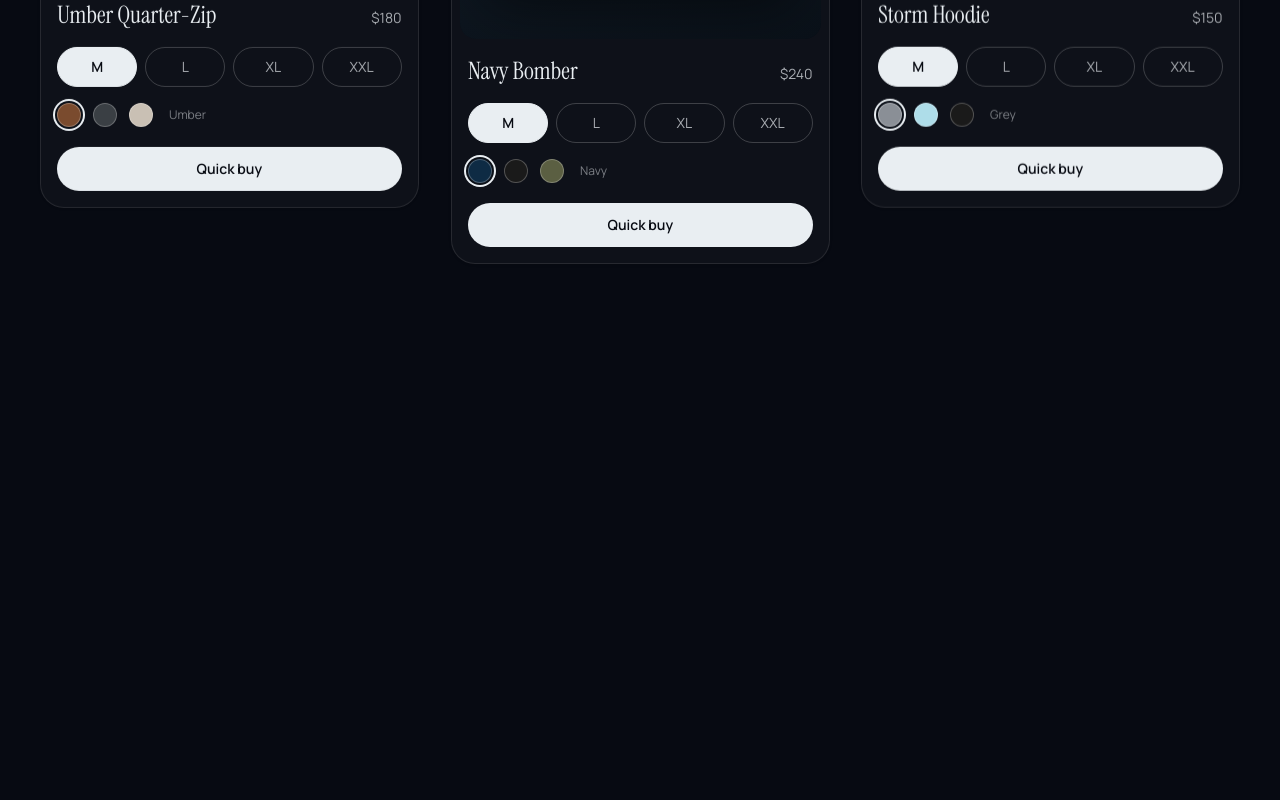
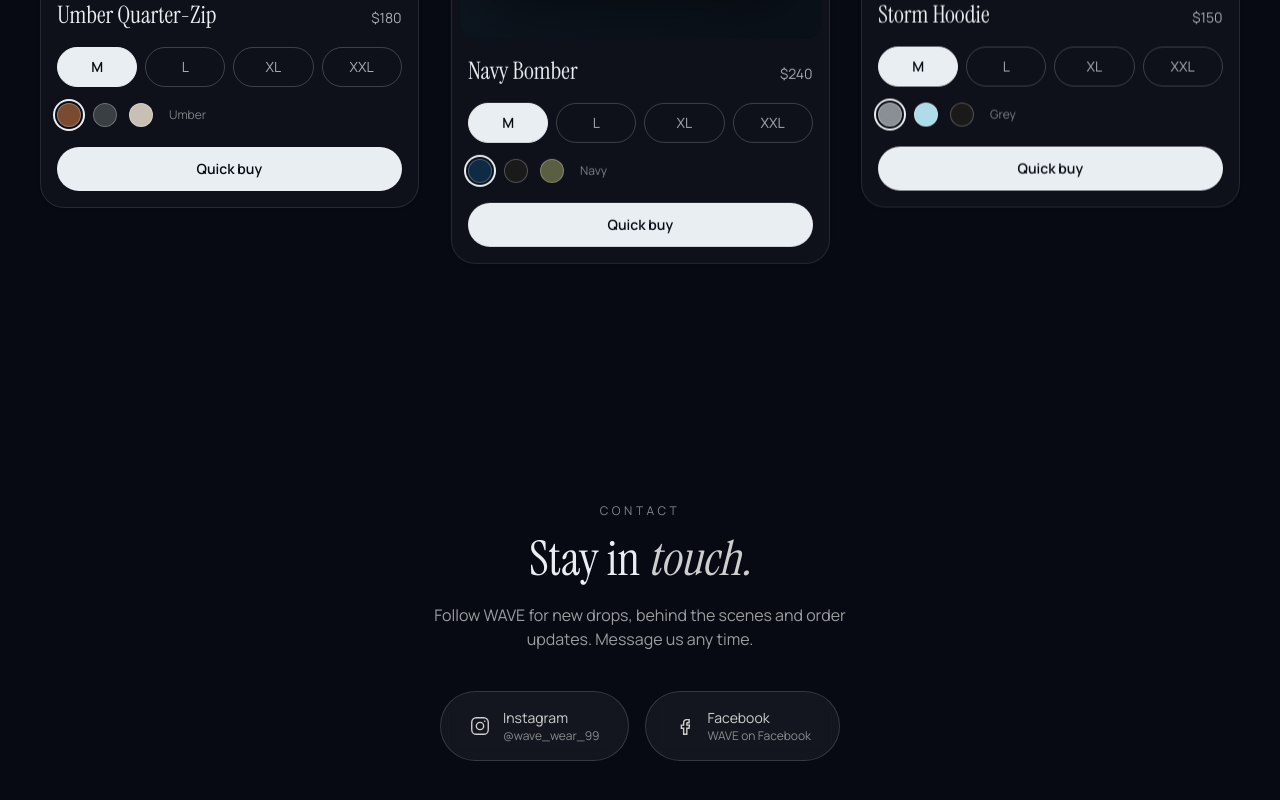
Before and after one commit to yosof2281/wave, a Next.js app: page / in a window 1280 px wide. Shown: the part 1892-2692 px from the top of the page. Before the commit the page ends 2299 px from the top, so only its background shows below. Built offline with nearby package versions, Linux system fonts and the light colour scheme.

Commit message:
Add Contact section with Instagram and Facebook

```diff
--- a/app/page.jsx
+++ b/app/page.jsx
@@ -4,6 +4,7 @@ import Navbar from "../components/Navbar";
 import WaveBackground from "../components/WaveBackground";
 import ApparelShowcase from "../components/ApparelShowcase";
 import Collections from "../components/Collections";
+import Contact from "../components/Contact";
 import { PRODUCTS } from "../lib/products";
 
 // The carousel uses the first six products, so the photos always match the shop
@@ -65,6 +66,7 @@ export default function Home() {
       </main>
 
       <Collections />
+      <Contact />
     </>
   );
 }
--- /dev/null
+++ b/components/Contact.jsx
@@ -0,0 +1,62 @@
+// components/Contact.jsx
+import { serif } from "../lib/fonts";
+
+const LINKS = [
+  {
+    label: "Instagram",
+    handle: "@wave_wear_99",
+    href: "https://www.instagram.com/wave_wear_99",
+    icon: (
+      <svg viewBox="0 0 24 24" width="22" height="22" fill="none" stroke="currentColor" strokeWidth="1.5" aria-hidden>
+        <rect x="3" y="3" width="18" height="18" rx="5" />
+        <circle cx="12" cy="12" r="4" />
+        <circle cx="17.2" cy="6.8" r="0.9" fill="currentColor" stroke="none" />
+      </svg>
+    ),
+  },
+  {
+    label: "Facebook",
+    handle: "WAVE on Facebook",
+    href: "https://www.facebook.com/share/1Hjn4REnpK/",
+    icon: (
+      <svg viewBox="0 0 24 24" width="22" height="22" fill="none" stroke="currentColor" strokeWidth="1.5" aria-hidden>
+        <path d="M14 8.5h2.5V5H14c-2.2 0-3.5 1.5-3.5 3.6V11H8v3.5h2.5V21H14v-6.5h2.4l.4-3.5H14V9.2c0-.5.3-.7.7-.7z" />
+      </svg>
+    ),
+  },
+];
+
+export default function Contact() {
+  return (
+    <section id="contact" className="relative scroll-mt-24 bg-[#070A12] px-6 py-24 text-center text-[#E9EEF2]">
+      <div className="mx-auto max-w-2xl">
+        <p className="mb-4 text-xs uppercase tracking-[0.3em] text-white/50">Contact</p>
+        <h2 className={`${serif.className} text-4xl leading-tight text-[#E9EEF2] md:text-5xl`}>
+          Stay in <em className="text-white/80">touch.</em>
+        </h2>
+        <p className="mx-auto mt-5 max-w-md text-white/60">
+          Follow WAVE for new drops, behind the scenes and order updates. Message us any time.
+        </p>
+
+        <div className="mt-10 flex flex-col items-center justify-center gap-4 sm:flex-row">
+          {LINKS.map((l) => (
+            <a
+              key={l.label}
+              href={l.href}
+              target="_blank"
+              rel="noopener noreferrer"
+              data-hover
+              className="group flex w-full items-center justify-center gap-3 rounded-full border border-white/15 bg-white/5 px-7 py-4 text-white/80 backdrop-blur transition hover:border-white/40 hover:bg-white/10 hover:text-white sm:w-auto"
+            >
+              {l.icon}
+              <span className="flex flex-col items-start leading-tight">
+                <span className="text-sm">{l.label}</span>
+                <span className="text-xs text-white/50 group-hover:text-white/70">{l.handle}</span>
+              </span>
+            </a>
+          ))}
+        </div>
+      </div>
+    </section>
+  );
+}
```
